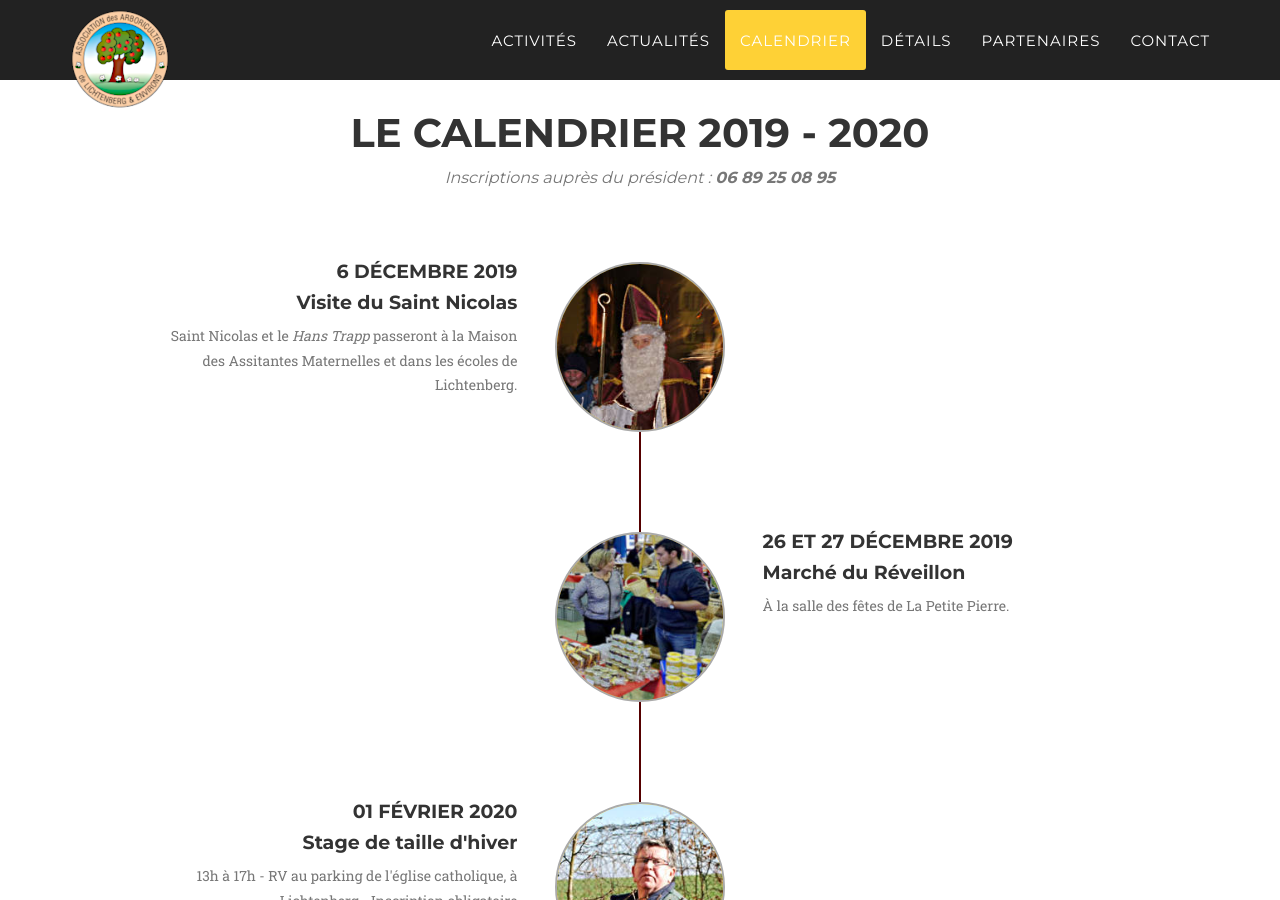
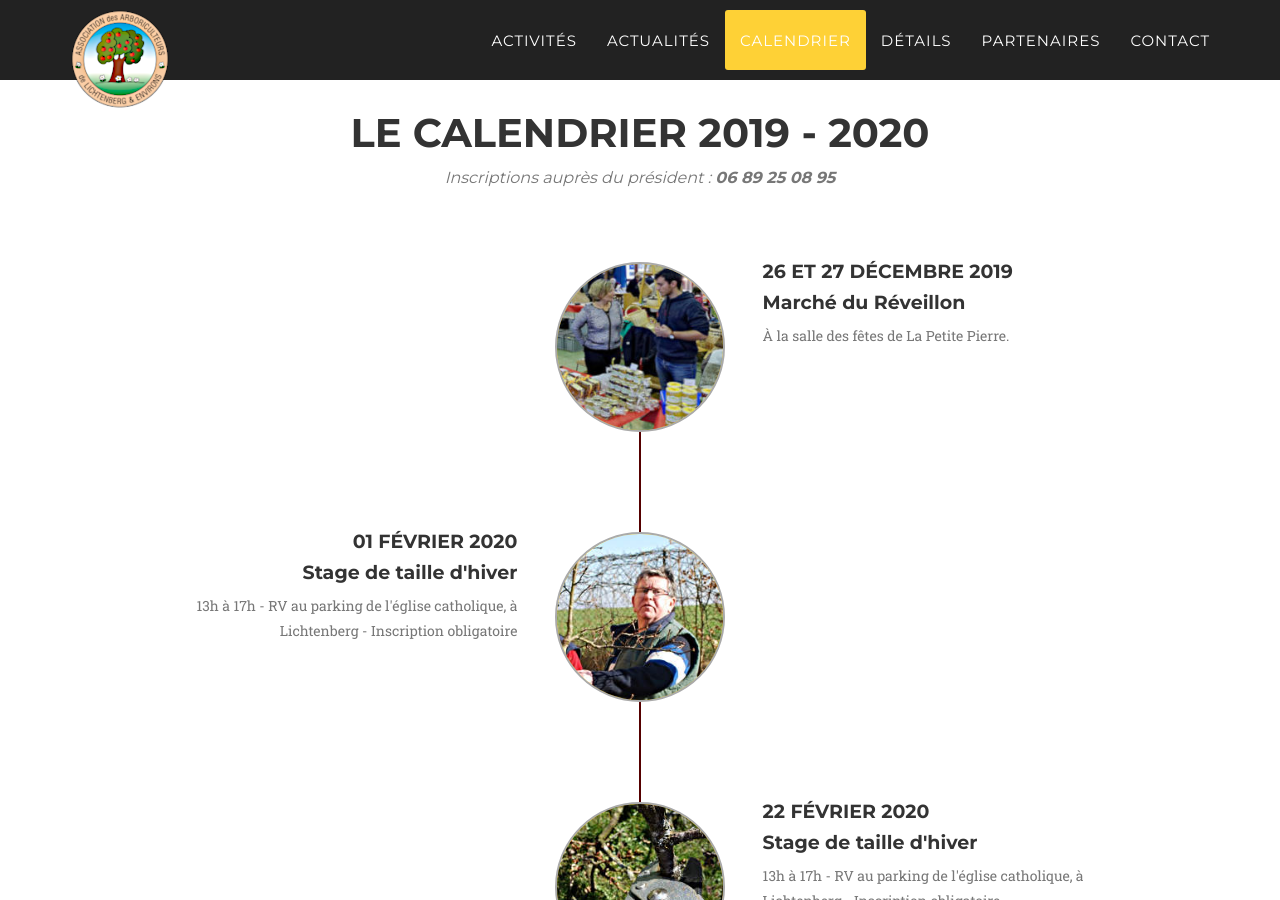
Before and after one commit to arboriculteurs/maquette, a Jekyll site: the page built from index.html, in a window 1280 px wide and 900 px high, scrolled down 2724 px. Built offline with Jekyll 4.4.1, drawn with Linux system fonts in a browser that asks for light colours; nearby versions of some CDN libraries; some web fonts are replaced; some of the changed text lies outside the part shown.

Commit message:
MAJ détails-comite + calendrier

```diff
--- a/_includes/calendrier.html
+++ b/_includes/calendrier.html
@@ -10,7 +10,7 @@
         <div class="row">
             <div class="col-lg-12">
                 <ul class="timeline">
-                        <li >
+                        <!-- <li >
                                 <div class="timeline-image">
                                     <img class="img-circle img-responsive" src="img/about/nicolas.jpg" alt="Saint Nicolas">
                                 </div>
@@ -24,7 +24,7 @@
                                         <p class="text-muted">Saint Nicolas et le <i>Hans Trapp</i> passeront à la Maison des Assitantes Maternelles et dans les écoles de Lichtenberg.</p>
                                     </div>
                                 </div>
-                            </li>
+                            </li> -->
                             <li class="timeline-inverted">
 
                                 <div class="timeline-image">
--- a/_includes/details-comite.html
+++ b/_includes/details-comite.html
@@ -10,8 +10,8 @@
                             <div class="col-lg-3 col-md-3 col-sm-6 col-xs-12">
                                 <div class="milestone-counter">
                                     <i class="fas fa-users fa-4x"></i>
-                                    <span class="stat-count highlight">88</span>
-                                    <div class="milestone-details">Membres fin 2018</div>
+                                    <span class="stat-count highlight">78</span>
+                                    <div class="milestone-details">Membres fin 2019</div>
                                 </div>
                            </div>
                             <div class="col-lg-3 col-md-3 col-sm-6 col-xs-12">
```
